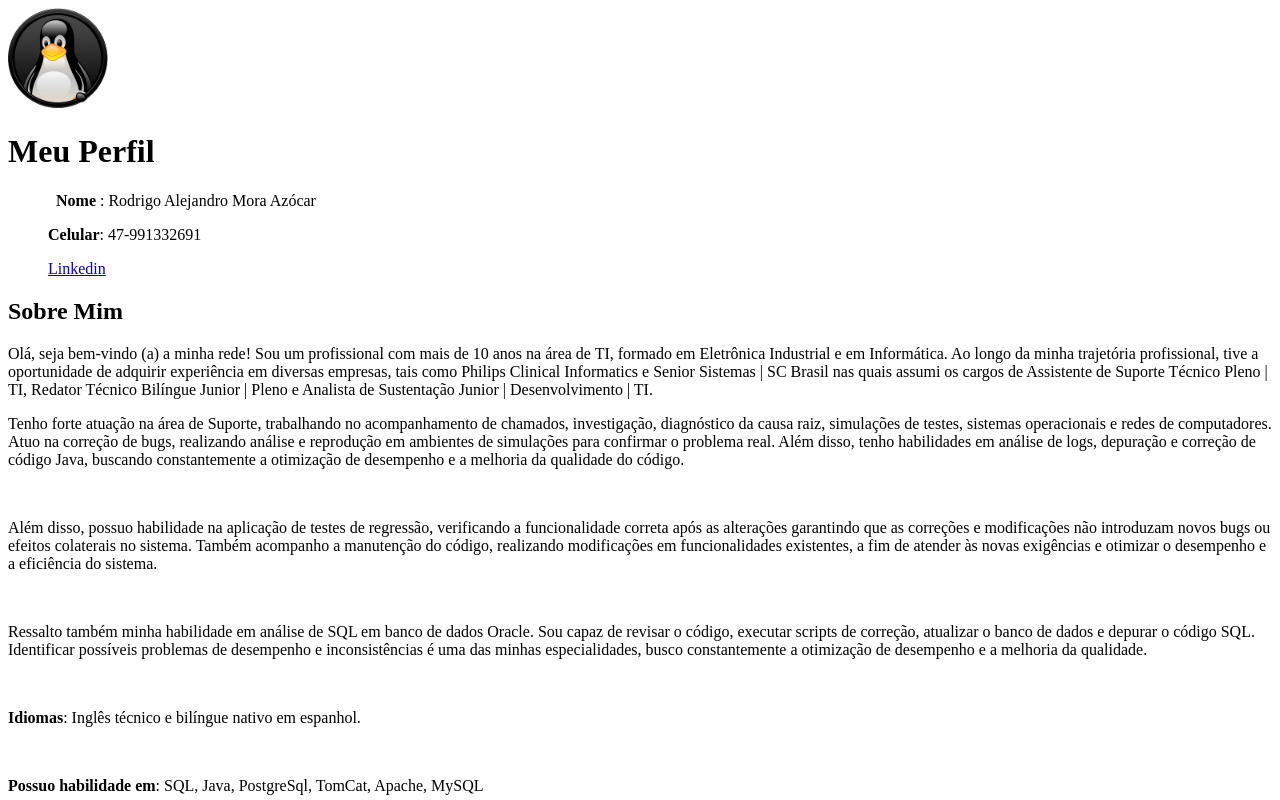
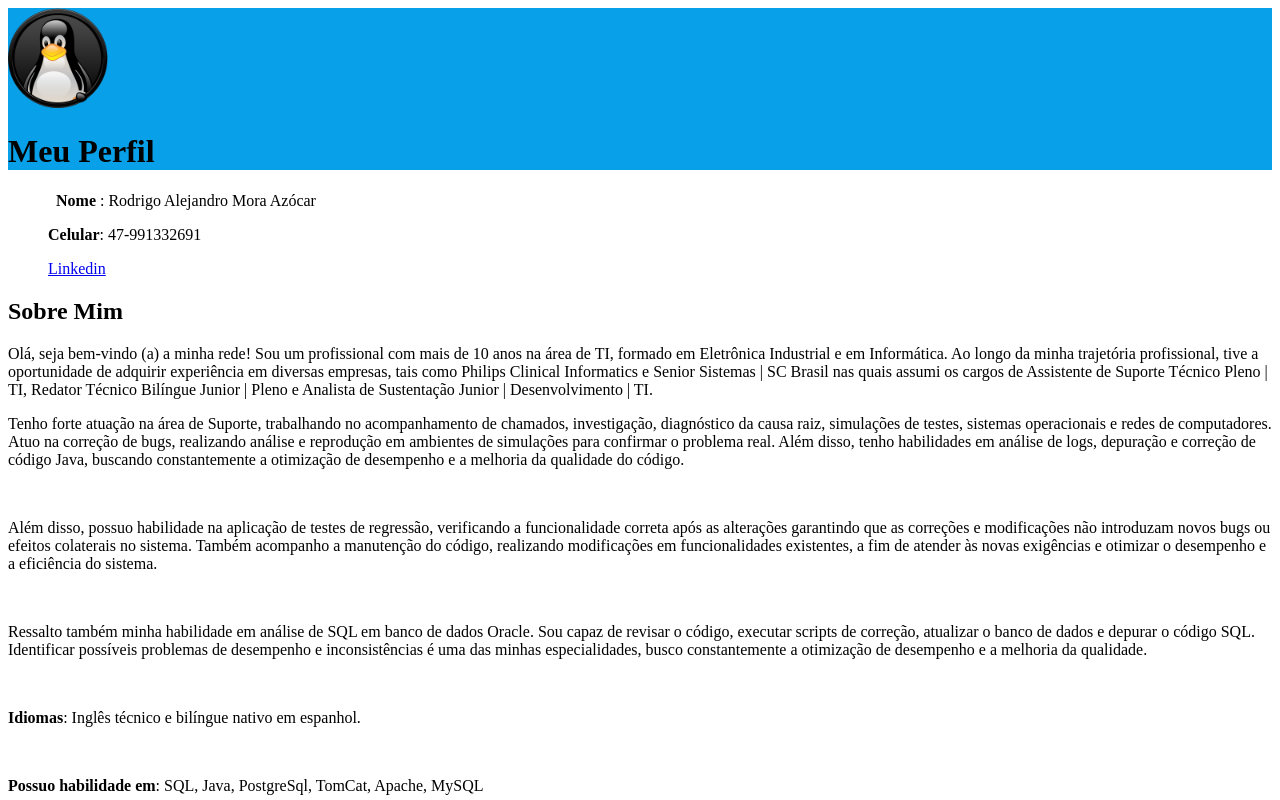
Before and after one commit to rodrigomoraazocar/rodrigomoraazocar.github.io, a plain HTML site: page profile.html in a window 1280 px wide. Shown: the top 800 px of the page. Drawn offline with Linux system fonts and the light colour scheme.

Commit message:
Update profile.html
Agregando Color

```diff
--- a/profile.html
+++ b/profile.html
@@ -9,7 +9,7 @@
 </head>
 
 <body>
-    <header>
+    <header style="background-color: #08a0e9;">
 
         <img src="Tux.png" alt="Foto do Mascote Linux chamado Tux" style="height: 100px">
         <h1>Meu Perfil</h1>
```
